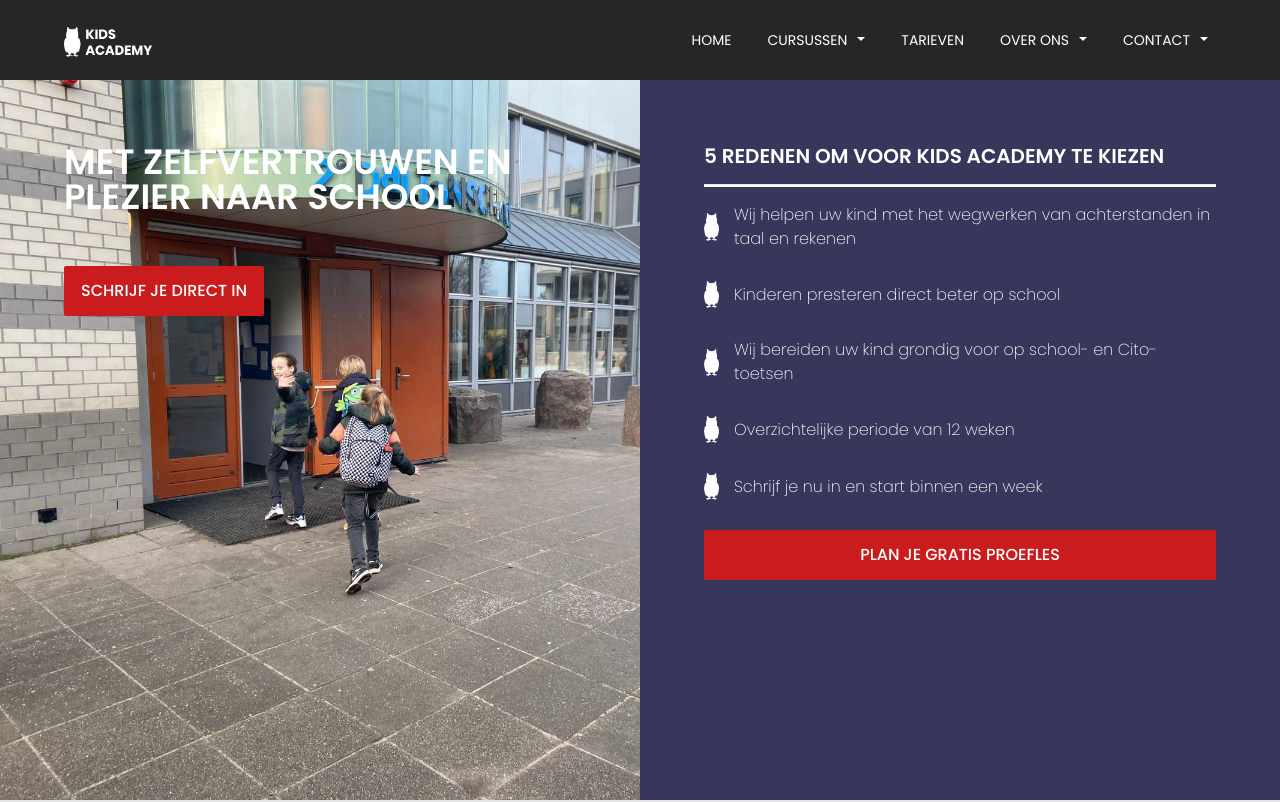
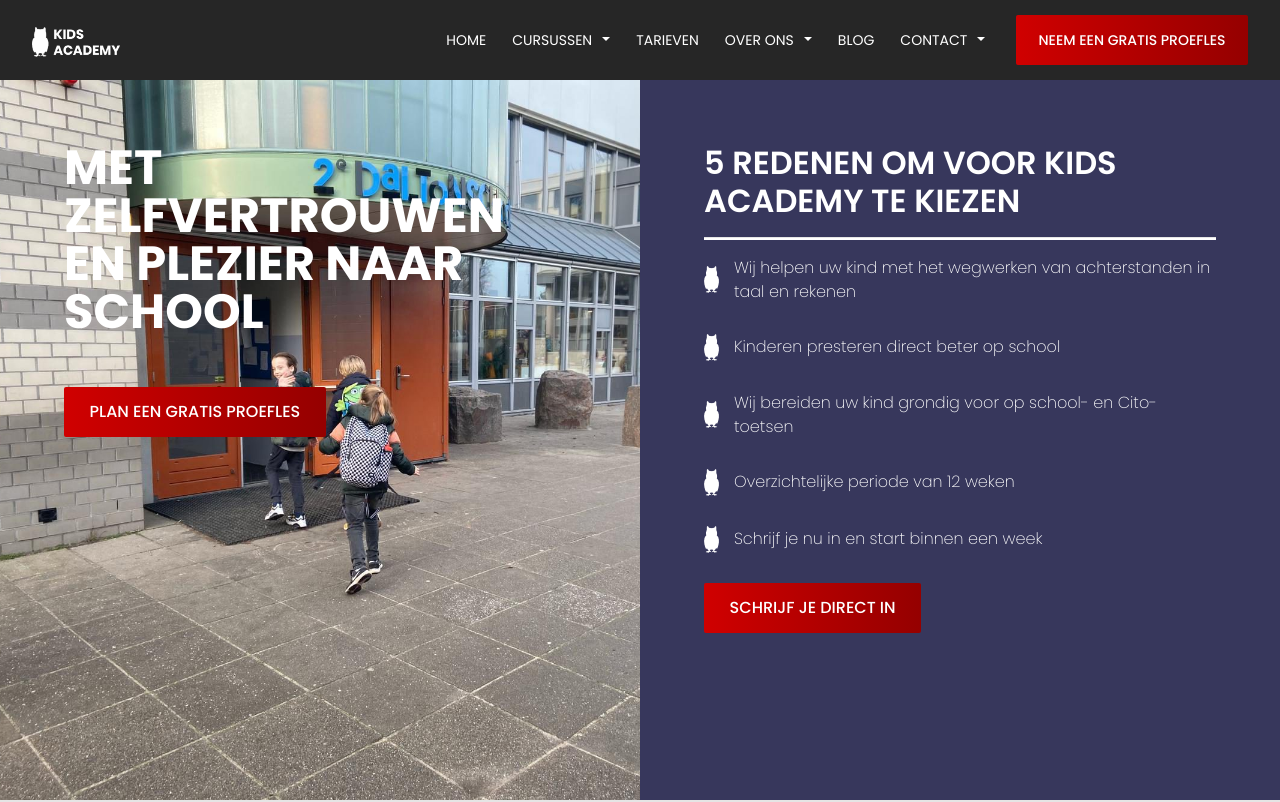
Before and after one commit to Louder-Minds/Kids-Academy, a Gatsby site: page / in a window 1280 px wide. Shown: the top 802 px of the page. Built offline with nearby package versions, Linux system fonts and the light colour scheme; Gatsby itself is replaced by a stand-in of ours.

Commit message:
styling updates

```diff
--- a/src/components/CursusContainer/style.js
+++ b/src/components/CursusContainer/style.js
@@ -20,14 +20,23 @@
     }
   }
 
+  hr {
+    height: 2px;
+    background-color: rgba(0, 0, 0, 0.85);
+    margin: 0;
+  }
+
   @media ${device.tablet} {
     padding: 5%;
     margin-bottom: 0;
   }
 
-  hr {
-    height: 2px;
-    background-color: rgba(0, 0, 0, 0.85);
-    margin: 0;
+  @media ${device.laptop} {
+      padding: 10%;
+    p {
+      max-width: 750px;
+      margin-bottom: 5% !important;
+    }
   }
+}
 `
--- a/src/components/CursusGrid/style.js
+++ b/src/components/CursusGrid/style.js
@@ -13,4 +13,8 @@
     grid-template-columns: repeat(auto-fill, minmax(200px, 1fr));
     margin-bottom: 5%;
   }
+
+  @media ${device.laptop} {
+    margin-bottom: 2.5%;
+  }
 `
--- a/src/components/ExplanationContainer/style.js
+++ b/src/components/ExplanationContainer/style.js
@@ -34,7 +34,7 @@
     align-items: center;
 
     div {
-      max-width: 50%;
+      width: 50%;
       display: inline-block;
     }
 
@@ -43,4 +43,15 @@
       display: inline-block;
     }
   }
+
+  @media ${device.laptop} {
+    padding: 10%;
+    div {
+      width: 60%;
+      margin-right: 5%;
+    }
+    img {
+      width: 40%;
+    }
+  }
 `
--- a/src/components/Footer/index.js
+++ b/src/components/Footer/index.js
@@ -4,6 +4,7 @@
 
 const Footer = () => (
   <Container>
+    <div id="content">
       <div>
         <a>Home</a>
         <a>Cursussen</a>
@@ -43,6 +44,7 @@
       <div>
         <span>Hoofdkantoor: 020 717 30 60</span>
       </div>
+    </div>
 
     <div id="copy">
       <span>©Copyright 2020 | Kids Academy | All rights reserved</span>
--- a/src/components/Footer/style.js
+++ b/src/components/Footer/style.js
@@ -15,8 +15,10 @@
   align-content: center;
   justify-content: flex-start; */
 
+  #content {
+    margin: auto;
     display: grid;
-  grid-template-columns: repeat(auto-fill, minmax(120px, 1fr));
+    grid-template-columns: repeat(auto-fit, minmax(120px, 1fr));
     justify-items: start;
 
     div {
@@ -33,6 +35,7 @@
 
       span {
         display: block;
+      }
     }
   }
 
@@ -59,5 +62,18 @@
       margin-right: 5%;
       margin-bottom: 5%;
     }
+
+    #content {
+      padding: 0 10%;
+      div {
+        font-size: 14px;
+      }
+    }
+
+    #copy {
+      span {
+        font-size: 1em;
+      }
+    }
   }
 `
--- a/src/components/Navigation/index.js
+++ b/src/components/Navigation/index.js
@@ -2,7 +2,6 @@
 import {
   Collapse,
   Navbar,
-  NavbarToggler,
   NavbarBrand,
   Nav,
   NavItem,
@@ -14,7 +13,7 @@
 } from "reactstrap"
 
 import { NavbarToggle } from "./styles"
-
+import RedButton from "../RedButton"
 import lg from "./logo-wit.png"
 
 import "./styling.scss"
@@ -59,9 +58,11 @@
             <DropdownMenu left>
               <DropdownItem>Over ons</DropdownItem>
               <DropdownItem>Ervaringen</DropdownItem>
-              <DropdownItem>Blog</DropdownItem>
             </DropdownMenu>
           </UncontrolledDropdown>
+          <NavItem>
+            <NavLink href="/blog">BLOG</NavLink>
+          </NavItem>
           <UncontrolledDropdown nav inNavbar>
             <DropdownToggle nav caret>
               CONTACT
@@ -73,6 +74,7 @@
             </DropdownMenu>
           </UncontrolledDropdown>
         </Nav>
+        <RedButton id="navbut">Neem een gratis proefles</RedButton>
       </Collapse>
     </Navbar>
   )
--- a/src/components/Navigation/styling.scss
+++ b/src/components/Navigation/styling.scss
@@ -13,7 +13,7 @@
 .navbar {
     backdrop-filter: blur(10px) !important;
     background-color: rgba(0, 0, 0, 0.85) !important;
-    padding: 0px 5%;
+    padding: 0px 2.5%;
     min-height: 80px;
     font-family: "Poppins";
 
@@ -86,6 +86,11 @@
     padding: 9px 10px !important;
 }
 
+#navbut {
+    display: none;
+}
+
+
 @media (min-width: 768px) {
     .dropdown-menu {
         padding: 10% 5%;
@@ -106,6 +111,31 @@
         padding-bottom: 26.5px;
         line-height: 27px;
         margin-bottom: 0 !important;
-        margin-left: 20px !important;
+        margin-left: 10px !important;
     }
 }
+
+@media (min-width: 900px) {
+    #navbut {
+        display: block;
+        padding: 0 2% !important;
+        margin-left: 2%;
+        font-size: 14px;
+    }
+}
+
+@media (min-width: 1440px) {
+    .navbar {
+        min-height: 100px;
+    }
+
+    .navbar-brand {
+        img {
+            height: 50px;
+        }
+    }
+
+    .nav-link {
+        font-size: 16px;
+    }
+}
--- a/src/components/OpeningBanner/index.js
+++ b/src/components/OpeningBanner/index.js
@@ -1,11 +1,12 @@
 import React from "react"
 
 import { Container } from "./style"
+import Redbutton from "../RedButton"
 
 const OpeningBanner = () => (
   <Container>
     <h1>Met zelfvertrouwen en plezier naar school</h1>
-    <button>Schrijf je direct in</button>
+    <Redbutton full={false}>Plan een gratis proefles</Redbutton>
   </Container>
 )
 
--- a/src/components/OpeningBanner/style.js
+++ b/src/components/OpeningBanner/style.js
@@ -20,29 +20,10 @@
     text-transform: uppercase;
     font-family: "Poppins", sans-serif;
     font-size: 30px;
-    font-weight: 600;
+    font-weight: 700;
     line-height: 1;
     color: white;
     margin-bottom: 10%;
-  }
-
-  button {
-    text-transform: uppercase;
-    font-family: "Poppins";
-    font-weight: 500;
-    font-size: 16px;
-    width: 200px;
-    height: 50px;
-    background-color: red;
-    border: none;
-    color: white;
-    background: rgb(202, 28, 28);
-    border-radius: 2px;
-    /* background: linear-gradient(
-      90deg,
-      rgba(208, 0, 0, 1) 0%,
-      rgba(111, 0, 0, 1) 100%
-    ); */
   }
 
   @media ${device.tablet} {
@@ -57,4 +38,11 @@
       font-size: 2.2em;
     }
   }
+
+  @media ${device.laptop} {
+    padding: 5%;
+    h1 {
+      font-size: 3em;
+    }
+  }
 `
--- a/src/components/ReasonsContainer/index.js
+++ b/src/components/ReasonsContainer/index.js
@@ -1,6 +1,8 @@
 import React from "react"
 
 import { Container } from "./style"
+
+import Redbutton from "../RedButton"
 
 const uil = require("./uiltje-wit.png")
 
@@ -31,7 +33,7 @@
         Schrijf je nu in en start binnen een week
       </li>
     </ul>
-    <button>Plan je gratis proefles</button>
+    <Redbutton full={false}>Schrijf je direct in</Redbutton>
   </Container>
 )
 
--- a/src/components/ReasonsContainer/style.js
+++ b/src/components/ReasonsContainer/style.js
@@ -42,24 +42,6 @@
     }
   }
 
-  button {
-    font-family: "Poppins";
-    font-weight: 500;
-    text-transform: uppercase;
-    width: 100%;
-    height: 50px;
-    background-color: red;
-    border: none;
-    color: white;
-    background: rgb(202, 28, 28);
-    border-radius: 2px;
-    /* background: linear-gradient(
-      90deg,
-      rgba(208, 0, 0, 1) 0%,
-      rgba(111, 0, 0, 1) 100%
-    ); */
-  }
-
   @media ${device.tablet} {
     height: 100%;
     min-height: 90vh;
@@ -72,4 +54,10 @@
       margin-bottom: 30px;
     }
   }
+
+  @media ${device.laptop} {
+    h1 {
+      font-size: 2em;
+    }
+  }
 `
--- /dev/null
+++ b/src/components/RedButton/index.js
@@ -0,0 +1,10 @@
+import React from "react"
+import { Button } from "./style"
+
+const RedButton = props => (
+  <Button id={props.id} full={props.full}>
+    {props.children}
+  </Button>
+)
+
+export default RedButton
--- /dev/null
+++ b/src/components/RedButton/style.js
@@ -0,0 +1,19 @@
+import styled from "styled-components"
+
+export const Button = styled.button`
+  font-family: "Poppins";
+  font-weight: 500;
+  text-transform: uppercase;
+  width: ${props => (props.full ? "100%" : "auto")};
+  height: 50px;
+  background: rgb(208, 0, 0);
+  background: linear-gradient(
+    90deg,
+    rgba(208, 0, 0, 1) 0%,
+    rgba(149, 0, 0, 1) 100%
+  );
+  border: none;
+  color: white;
+  padding: 0 5%;
+  border-radius: 2px;
+`
--- a/src/components/VideoContainer/index.js
+++ b/src/components/VideoContainer/index.js
@@ -4,7 +4,9 @@
 
 const VideoContainer = () => (
   <Container>
-    <span>VIDEO</span>
+    <div>
+      <span>VIDEO</span>
+    </div>
   </Container>
 )
 
--- a/src/components/VideoContainer/style.js
+++ b/src/components/VideoContainer/style.js
@@ -1,13 +1,16 @@
 import styled from "styled-components"
 
 export const Container = styled.div`
+  padding: 5%;
+  div {
     display: flex;
     justify-content: center;
     align-items: center;
     background-color: rgb(30, 30, 30);
     color: white;
 
-  width: 100vw;
-  height: 50vw;
+    width: 100%;
+    min-height: 56vh;
     max-width: 100%;
+  }
 `
```
Lines whose indentation alone changed are shown as unchanged.
